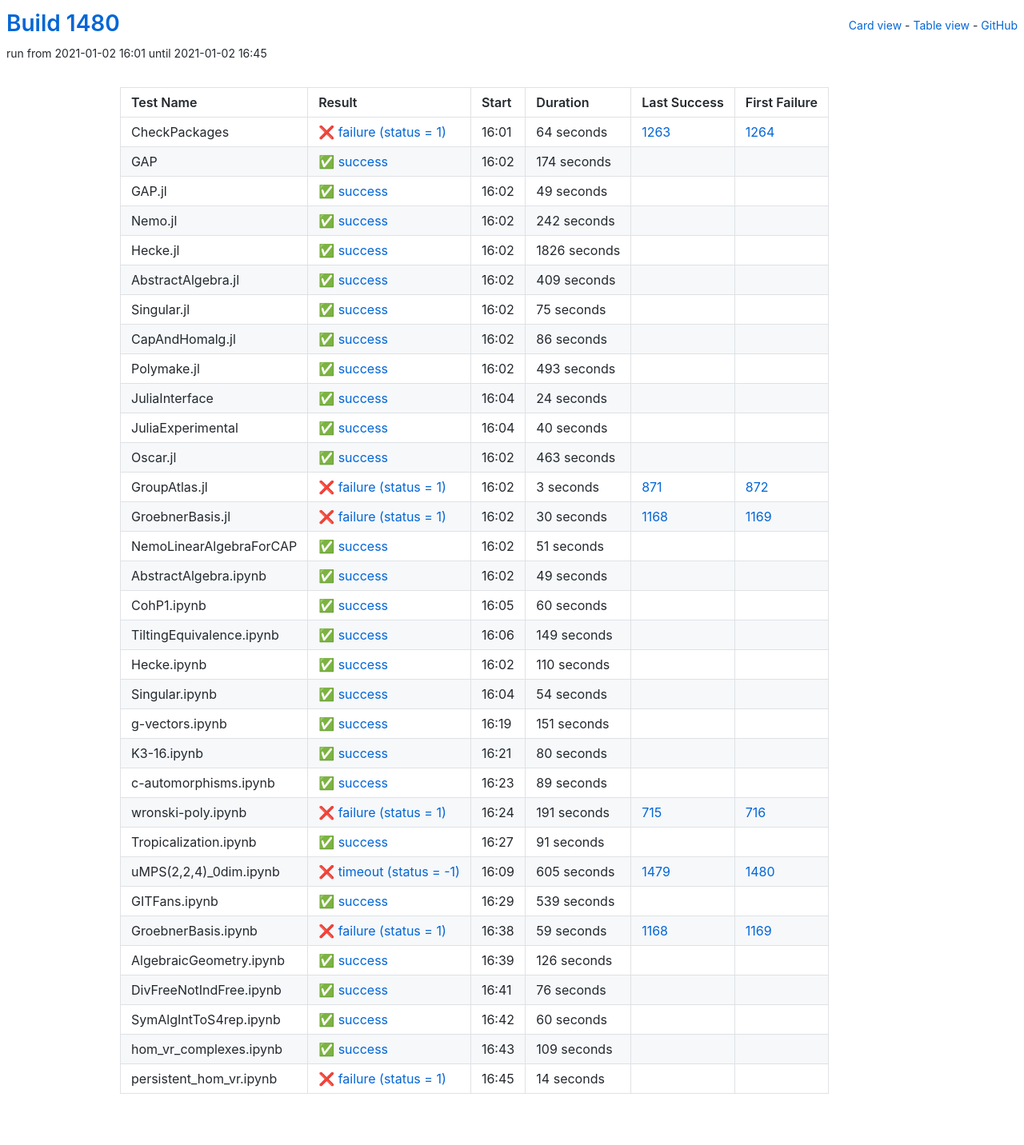
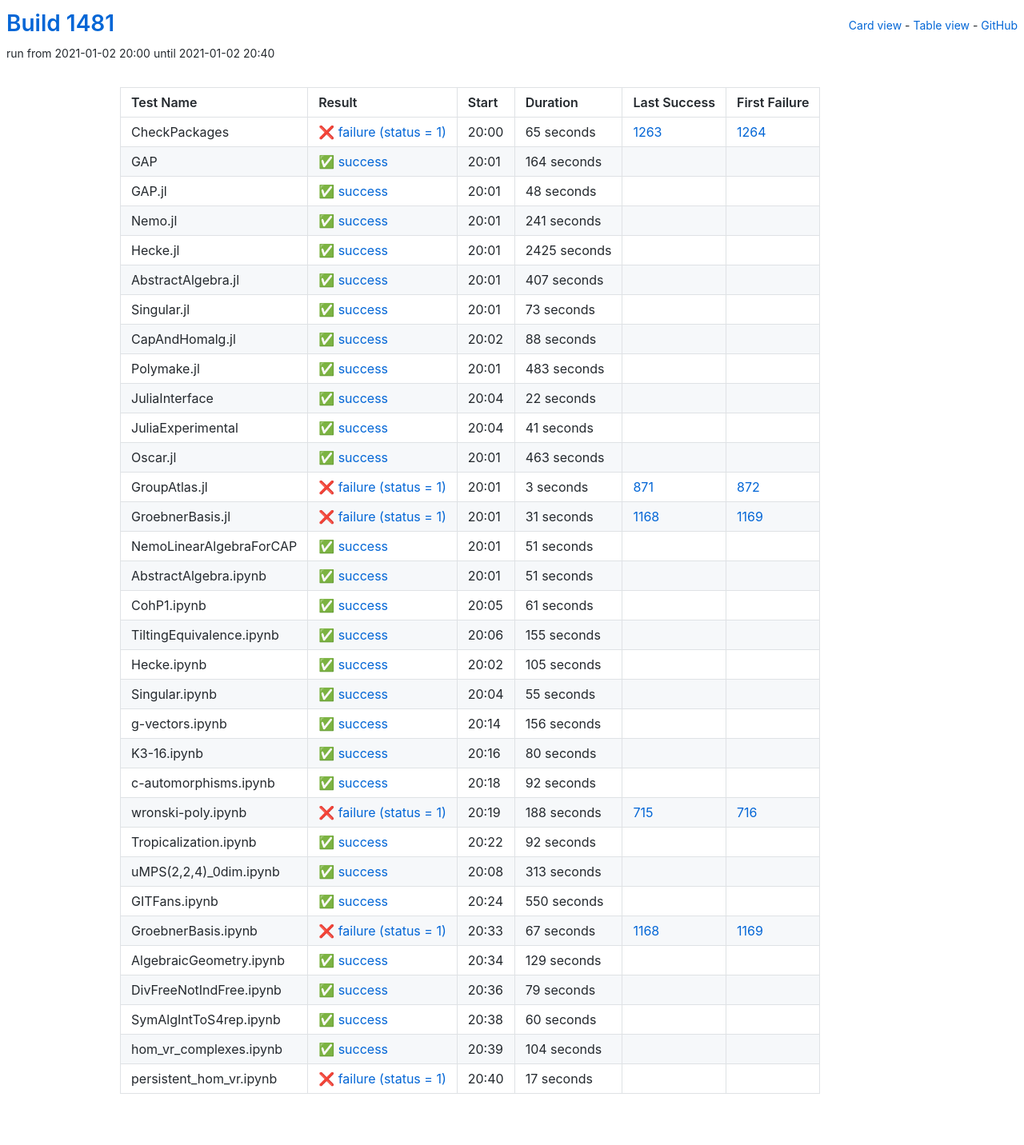
Before and after one commit to oscar-system/oscar-ci-status-stable, a Jekyll site: the page built from table.html, in a window 1280 px wide. Shown: the whole page at 80% size. Built offline with Jekyll 4.4.1, drawn with Linux system fonts in a browser that asks for light colours.

Commit message:
Build #1481

```diff
--- a/_data/ci.yml
+++ b/_data/ci.yml
@@ -1,6 +1,6 @@
 ---
-build: 1480
-build_url: https://oscarci.mathematik.uni-kl.de/job/oscar-stable/1480/
+build: 1481
+build_url: https://oscarci.mathematik.uni-kl.de/job/oscar-stable/1481/
 job: oscar-stable
 organization: oscar-system
 repo: oscar-ci-status-stable
@@ -8,140 +8,140 @@ repourl: https://github.com/oscar-system/oscar-ci-status-stable
 tests:
 - name: CheckPackages
   id: checkpackages
-  log: https://oscarci.mathematik.uni-kl.de/job/oscar-stable/1480/artifact/logs/build-1480/CheckPackages.log
-  start: 2021-01-02 16:01
+  log: https://oscarci.mathematik.uni-kl.de/job/oscar-stable/1481/artifact/logs/build-1481/CheckPackages.log
+  start: 2021-01-02 20:00
   success: false
   exitcode: 1
   status: failure
-  duration: 64
+  duration: 65
   last_success: 1263
   last_success_url: https://oscarci.mathematik.uni-kl.de/job/oscar-stable/1263/
   first_failure: 1264
   first_failure_url: https://oscarci.mathematik.uni-kl.de/job/oscar-stable/1264/
 - name: GAP
   id: gap
-  log: https://oscarci.mathematik.uni-kl.de/job/oscar-stable/1480/artifact/logs/build-1480/GAP.log
-  start: 2021-01-02 16:02
+  log: https://oscarci.mathematik.uni-kl.de/job/oscar-stable/1481/artifact/logs/build-1481/GAP.log
+  start: 2021-01-02 20:01
   success: true
   exitcode: 0
   status: success
-  duration: 174
+  duration: 164
   last_success: false
   last_success_url:
   first_failure: false
   first_failure_url:
 - name: GAP.jl
   id: gap-jl
-  log: https://oscarci.mathematik.uni-kl.de/job/oscar-stable/1480/artifact/logs/build-1480/GAP.jl.log
-  start: 2021-01-02 16:02
+  log: https://oscarci.mathematik.uni-kl.de/job/oscar-stable/1481/artifact/logs/build-1481/GAP.jl.log
+  start: 2021-01-02 20:01
   success: true
   exitcode: 0
   status: success
-  duration: 49
+  duration: 48
   last_success: false
   last_success_url:
   first_failure: false
   first_failure_url:
 - name: Nemo.jl
   id: nemo-jl
-  log: https://oscarci.mathematik.uni-kl.de/job/oscar-stable/1480/artifact/logs/build-1480/Nemo.jl.log
-  start: 2021-01-02 16:02
+  log: https://oscarci.mathematik.uni-kl.de/job/oscar-stable/1481/artifact/logs/build-1481/Nemo.jl.log
+  start: 2021-01-02 20:01
   success: true
   exitcode: 0
   status: success
-  duration: 242
+  duration: 241
   last_success: false
   last_success_url:
   first_failure: false
   first_failure_url:
 - name: Hecke.jl
   id: hecke-jl
-  log: https://oscarci.mathematik.uni-kl.de/job/oscar-stable/1480/artifact/logs/build-1480/Hecke.jl.log
-  start: 2021-01-02 16:02
+  log: https://oscarci.mathematik.uni-kl.de/job/oscar-stable/1481/artifact/logs/build-1481/Hecke.jl.log
+  start: 2021-01-02 20:01
   success: true
   exitcode: 0
   status: success
-  duration: 1826
+  duration: 2425
   last_success: false
   last_success_url:
   first_failure: false
   first_failure_url:
 - name: AbstractAlgebra.jl
   id: abstractalgebra-jl
-  log: https://oscarci.mathematik.uni-kl.de/job/oscar-stable/1480/artifact/logs/build-1480/AbstractAlgebra.jl.log
-  start: 2021-01-02 16:02
+  log: https://oscarci.mathematik.uni-kl.de/job/oscar-stable/1481/artifact/logs/build-1481/AbstractAlgebra.jl.log
+  start: 2021-01-02 20:01
   success: true
   exitcode: 0
   status: success
-  duration: 409
+  duration: 407
   last_success: false
   last_success_url:
   first_failure: false
   first_failure_url:
 - name: Singular.jl
   id: singular-jl
-  log: https://oscarci.mathematik.uni-kl.de/job/oscar-stable/1480/artifact/logs/build-1480/Singular.jl.log
-  start: 2021-01-02 16:02
+  log: https://oscarci.mathematik.uni-kl.de/job/oscar-stable/1481/artifact/logs/build-1481/Singular.jl.log
+  start: 2021-01-02 20:01
   success: true
   exitcode: 0
   status: success
-  duration: 75
+  duration: 73
   last_success: false
   last_success_url:
   first_failure: false
   first_failure_url:
 - name: CapAndHomalg.jl
   id: capandhomalg-jl
-  log: https://oscarci.mathematik.uni-kl.de/job/oscar-stable/1480/artifact/logs/build-1480/CapAndHomalg.jl.log
-  start: 2021-01-02 16:02
+  log: https://oscarci.mathematik.uni-kl.de/job/oscar-stable/1481/artifact/logs/build-1481/CapAndHomalg.jl.log
+  start: 2021-01-02 20:02
   success: true
   exitcode: 0
   status: success
-  duration: 86
+  duration: 88
   last_success: false
   last_success_url:
   first_failure: false
   first_failure_url:
 - name: Polymake.jl
   id: polymake-jl
-  log: https://oscarci.mathematik.uni-kl.de/job/oscar-stable/1480/artifact/logs/build-1480/Polymake.jl.log
-  start: 2021-01-02 16:02
+  log: https://oscarci.mathematik.uni-kl.de/job/oscar-stable/1481/artifact/logs/build-1481/Polymake.jl.log
+  start: 2021-01-02 20:01
   success: true
   exitcode: 0
   status: success
-  duration: 493
+  duration: 483
   last_success: false
   last_success_url:
   first_failure: false
   first_failure_url:
 - name: JuliaInterface
   id: juliainterface
-  log: https://oscarci.mathematik.uni-kl.de/job/oscar-stable/1480/artifact/logs/build-1480/JuliaInterface.log
-  start: 2021-01-02 16:04
+  log: https://oscarci.mathematik.uni-kl.de/job/oscar-stable/1481/artifact/logs/build-1481/JuliaInterface.log
+  start: 2021-01-02 20:04
   success: true
   exitcode: 0
   status: success
-  duration: 24
+  duration: 22
   last_success: false
   last_success_url:
   first_failure: false
   first_failure_url:
 - name: JuliaExperimental
   id: juliaexperimental
-  log: https://oscarci.mathematik.uni-kl.de/job/oscar-stable/1480/artifact/logs/build-1480/JuliaExperimental.log
-  start: 2021-01-02 16:04
+  log: https://oscarci.mathematik.uni-kl.de/job/oscar-stable/1481/artifact/logs/build-1481/JuliaExperimental.log
+  start: 2021-01-02 20:04
   success: true
   exitcode: 0
   status: success
-  duration: 40
+  duration: 41
   last_success: false
   last_success_url:
   first_failure: false
   first_failure_url:
 - name: Oscar.jl
   id: oscar-jl
-  log: https://oscarci.mathematik.uni-kl.de/job/oscar-stable/1480/artifact/logs/build-1480/Oscar.jl.log
-  start: 2021-01-02 16:02
+  log: https://oscarci.mathematik.uni-kl.de/job/oscar-stable/1481/artifact/logs/build-1481/Oscar.jl.log
+  start: 2021-01-02 20:01
   success: true
   exitcode: 0
   status: success
@@ -152,8 +152,8 @@ tests:
   first_failure_url:
 - name: GroupAtlas.jl
   id: groupatlas-jl
-  log: https://oscarci.mathematik.uni-kl.de/job/oscar-stable/1480/artifact/logs/build-1480/GroupAtlas.jl.log
-  start: 2021-01-02 16:02
+  log: https://oscarci.mathematik.uni-kl.de/job/oscar-stable/1481/artifact/logs/build-1481/GroupAtlas.jl.log
+  start: 2021-01-02 20:01
   success: false
   exitcode: 1
   status: failure
@@ -164,20 +164,20 @@ tests:
   first_failure_url: https://oscarci.mathematik.uni-kl.de/job/oscar-stable/872/
 - name: GroebnerBasis.jl
   id: groebnerbasis-jl
-  log: https://oscarci.mathematik.uni-kl.de/job/oscar-stable/1480/artifact/logs/build-1480/GroebnerBasis.jl.log
-  start: 2021-01-02 16:02
+  log: https://oscarci.mathematik.uni-kl.de/job/oscar-stable/1481/artifact/logs/build-1481/GroebnerBasis.jl.log
+  start: 2021-01-02 20:01
   success: false
   exitcode: 1
   status: failure
-  duration: 30
+  duration: 31
   last_success: 1168
   last_success_url: https://oscarci.mathematik.uni-kl.de/job/oscar-stable/1168/
   first_failure: 1169
   first_failure_url: https://oscarci.mathematik.uni-kl.de/job/oscar-stable/1169/
 - name: NemoLinearAlgebraForCAP
   id: nemolinearalgebraforcap
-  log: https://oscarci.mathematik.uni-kl.de/job/oscar-stable/1480/artifact/logs/build-1480/NemoLinearAlgebraForCAP.log
-  start: 2021-01-02 16:02
+  log: https://oscarci.mathematik.uni-kl.de/job/oscar-stable/1481/artifact/logs/build-1481/NemoLinearAlgebraForCAP.log
+  start: 2021-01-02 20:01
   success: true
   exitcode: 0
   status: success
@@ -188,80 +188,80 @@ tests:
   first_failure_url:
 - name: AbstractAlgebra.ipynb
   id: abstractalgebra-ipynb
-  log: https://oscarci.mathematik.uni-kl.de/job/oscar-stable/1480/artifact/logs/build-1480/AbstractAlgebra.ipynb.log
-  start: 2021-01-02 16:02
+  log: https://oscarci.mathematik.uni-kl.de/job/oscar-stable/1481/artifact/logs/build-1481/AbstractAlgebra.ipynb.log
+  start: 2021-01-02 20:01
   success: true
   exitcode: 0
   status: success
-  duration: 49
+  duration: 51
   last_success: false
   last_success_url:
   first_failure: false
   first_failure_url:
 - name: CohP1.ipynb
   id: cohp1-ipynb
-  log: https://oscarci.mathematik.uni-kl.de/job/oscar-stable/1480/artifact/logs/build-1480/CohP1.ipynb.log
-  start: 2021-01-02 16:05
+  log: https://oscarci.mathematik.uni-kl.de/job/oscar-stable/1481/artifact/logs/build-1481/CohP1.ipynb.log
+  start: 2021-01-02 20:05
   success: true
   exitcode: 0
   status: success
-  duration: 60
+  duration: 61
   last_success: false
   last_success_url:
   first_failure: false
   first_failure_url:
 - name: TiltingEquivalence.ipynb
   id: tiltingequivalence-ipynb
-  log: https://oscarci.mathematik.uni-kl.de/job/oscar-stable/1480/artifact/logs/build-1480/TiltingEquivalence.ipynb.log
-  start: 2021-01-02 16:06
+  log: https://oscarci.mathematik.uni-kl.de/job/oscar-stable/1481/artifact/logs/build-1481/TiltingEquivalence.ipynb.log
+  start: 2021-01-02 20:06
   success: true
   exitcode: 0
   status: success
-  duration: 149
+  duration: 155
   last_success: false
   last_success_url:
   first_failure: false
   first_failure_url:
 - name: Hecke.ipynb
   id: hecke-ipynb
-  log: https://oscarci.mathematik.uni-kl.de/job/oscar-stable/1480/artifact/logs/build-1480/Hecke.ipynb.log
-  start: 2021-01-02 16:02
+  log: https://oscarci.mathematik.uni-kl.de/job/oscar-stable/1481/artifact/logs/build-1481/Hecke.ipynb.log
+  start: 2021-01-02 20:02
   success: true
   exitcode: 0
   status: success
-  duration: 110
+  duration: 105
   last_success: false
   last_success_url:
   first_failure: false
   first_failure_url:
 - name: Singular.ipynb
   id: singular-ipynb
-  log: https://oscarci.mathematik.uni-kl.de/job/oscar-stable/1480/artifact/logs/build-1480/Singular.ipynb.log
-  start: 2021-01-02 16:04
+  log: https://oscarci.mathematik.uni-kl.de/job/oscar-stable/1481/artifact/logs/build-1481/Singular.ipynb.log
+  start: 2021-01-02 20:04
   success: true
   exitcode: 0
   status: success
-  duration: 54
+  duration: 55
   last_success: false
   last_success_url:
   first_failure: false
   first_failure_url:
 - name: g-vectors.ipynb
   id: g-vectors-ipynb
-  log: https://oscarci.mathematik.uni-kl.de/job/oscar-stable/1480/artifact/logs/build-1480/g-vectors.ipynb.log
-  start: 2021-01-02 16:19
+  log: https://oscarci.mathematik.uni-kl.de/job/oscar-stable/1481/artifact/logs/build-1481/g-vectors.ipynb.log
+  start: 2021-01-02 20:14
   success: true
   exitcode: 0
   status: success
-  duration: 151
+  duration: 156
   last_success: false
   last_success_url:
   first_failure: false
   first_failure_url:
 - name: K3-16.ipynb
   id: k3-16-ipynb
-  log: https://oscarci.mathematik.uni-kl.de/job/oscar-stable/1480/artifact/logs/build-1480/K3-16.ipynb.log
-  start: 2021-01-02 16:21
+  log: https://oscarci.mathematik.uni-kl.de/job/oscar-stable/1481/artifact/logs/build-1481/K3-16.ipynb.log
+  start: 2021-01-02 20:16
   success: true
   exitcode: 0
   status: success
@@ -272,104 +272,104 @@ tests:
   first_failure_url:
 - name: c-automorphisms.ipynb
   id: c-automorphisms-ipynb
-  log: https://oscarci.mathematik.uni-kl.de/job/oscar-stable/1480/artifact/logs/build-1480/c-automorphisms.ipynb.log
-  start: 2021-01-02 16:23
+  log: https://oscarci.mathematik.uni-kl.de/job/oscar-stable/1481/artifact/logs/build-1481/c-automorphisms.ipynb.log
+  start: 2021-01-02 20:18
   success: true
   exitcode: 0
   status: success
-  duration: 89
+  duration: 92
   last_success: false
   last_success_url:
   first_failure: false
   first_failure_url:
 - name: wronski-poly.ipynb
   id: wronski-poly-ipynb
-  log: https://oscarci.mathematik.uni-kl.de/job/oscar-stable/1480/artifact/logs/build-1480/wronski-poly.ipynb.log
-  start: 2021-01-02 16:24
+  log: https://oscarci.mathematik.uni-kl.de/job/oscar-stable/1481/artifact/logs/build-1481/wronski-poly.ipynb.log
+  start: 2021-01-02 20:19
   success: false
   exitcode: 1
   status: failure
-  duration: 191
+  duration: 188
   last_success: 715
   last_success_url: https://oscarci.mathematik.uni-kl.de/job/oscar-stable/715/
   first_failure: 716
   first_failure_url: https://oscarci.mathematik.uni-kl.de/job/oscar-stable/716/
 - name: Tropicalization.ipynb
   id: tropicalization-ipynb
-  log: https://oscarci.mathematik.uni-kl.de/job/oscar-stable/1480/artifact/logs/build-1480/Tropicalization.ipynb.log
-  start: 2021-01-02 16:27
+  log: https://oscarci.mathematik.uni-kl.de/job/oscar-stable/1481/artifact/logs/build-1481/Tropicalization.ipynb.log
+  start: 2021-01-02 20:22
   success: true
   exitcode: 0
   status: success
-  duration: 91
+  duration: 92
   last_success: false
   last_success_url:
   first_failure: false
   first_failure_url:
 - name: uMPS(2,2,4)_0dim.ipynb
   id: umps-2-2-4-0dim-ipynb
-  log: https://oscarci.mathematik.uni-kl.de/job/oscar-stable/1480/artifact/logs/build-1480/uMPS-2-2-4-_0dim.ipynb.log
-  start: 2021-01-02 16:09
-  success: false
-  exitcode: -1
-  status: timeout
-  duration: 605
-  last_success: 1479
-  last_success_url: https://oscarci.mathematik.uni-kl.de/job/oscar-stable/1479/
-  first_failure: 1480
-  first_failure_url: https://oscarci.mathematik.uni-kl.de/job/oscar-stable/1480/
-- name: GITFans.ipynb
-  id: gitfans-ipynb
-  log: https://oscarci.mathematik.uni-kl.de/job/oscar-stable/1480/artifact/logs/build-1480/GITFans.ipynb.log
-  start: 2021-01-02 16:29
+  log: https://oscarci.mathematik.uni-kl.de/job/oscar-stable/1481/artifact/logs/build-1481/uMPS-2-2-4-_0dim.ipynb.log
+  start: 2021-01-02 20:08
   success: true
   exitcode: 0
   status: success
-  duration: 539
+  duration: 313
+  last_success: false
+  last_success_url:
+  first_failure: false
+  first_failure_url:
+- name: GITFans.ipynb
+  id: gitfans-ipynb
+  log: https://oscarci.mathematik.uni-kl.de/job/oscar-stable/1481/artifact/logs/build-1481/GITFans.ipynb.log
+  start: 2021-01-02 20:24
+  success: true
+  exitcode: 0
+  status: success
+  duration: 550
   last_success: false
   last_success_url:
   first_failure: false
   first_failure_url:
 - name: GroebnerBasis.ipynb
   id: groebnerbasis-ipynb
-  log: https://oscarci.mathematik.uni-kl.de/job/oscar-stable/1480/artifact/logs/build-1480/GroebnerBasis.ipynb.log
-  start: 2021-01-02 16:38
+  log: https://oscarci.mathematik.uni-kl.de/job/oscar-stable/1481/artifact/logs/build-1481/GroebnerBasis.ipynb.log
+  start: 2021-01-02 20:33
   success: false
   exitcode: 1
   status: failure
-  duration: 59
+  duration: 67
   last_success: 1168
   last_success_url: https://oscarci.mathematik.uni-kl.de/job/oscar-stable/1168/
   first_failure: 1169
   first_failure_url: https://oscarci.mathematik.uni-kl.de/job/oscar-stable/1169/
 - name: AlgebraicGeometry.ipynb
   id: algebraicgeometry-ipynb
-  log: https://oscarci.mathematik.uni-kl.de/job/oscar-stable/1480/artifact/logs/build-1480/AlgebraicGeometry.ipynb.log
-  start: 2021-01-02 16:39
+  log: https://oscarci.mathematik.uni-kl.de/job/oscar-stable/1481/artifact/logs/build-1481/AlgebraicGeometry.ipynb.log
+  start: 2021-01-02 20:34
   success: true
   exitcode: 0
   status: success
-  duration: 126
+  duration: 129
   last_success: false
   last_success_url:
   first_failure: false
   first_failure_url:
 - name: DivFreeNotIndFree.ipynb
   id: divfreenotindfree-ipynb
-  log: https://oscarci.mathematik.uni-kl.de/job/oscar-stable/1480/artifact/logs/build-1480/DivFreeNotIndFree.ipynb.log
-  start: 2021-01-02 16:41
+  log: https://oscarci.mathematik.uni-kl.de/job/oscar-stable/1481/artifact/logs/build-1481/DivFreeNotIndFree.ipynb.log
+  start: 2021-01-02 20:36
   success: true
   exitcode: 0
   status: success
-  duration: 76
+  duration: 79
   last_success: false
   last_success_url:
   first_failure: false
   first_failure_url:
 - name: SymAlgIntToS4rep.ipynb
   id: symalginttos4rep-ipynb
-  log: https://oscarci.mathematik.uni-kl.de/job/oscar-stable/1480/artifact/logs/build-1480/SymAlgIntToS4rep.ipynb.log
-  start: 2021-01-02 16:42
+  log: https://oscarci.mathematik.uni-kl.de/job/oscar-stable/1481/artifact/logs/build-1481/SymAlgIntToS4rep.ipynb.log
+  start: 2021-01-02 20:38
   success: true
   exitcode: 0
   status: success
@@ -380,24 +380,24 @@ tests:
   first_failure_url:
 - name: hom_vr_complexes.ipynb
   id: hom-vr-complexes-ipynb
-  log: https://oscarci.mathematik.uni-kl.de/job/oscar-stable/1480/artifact/logs/build-1480/hom_vr_complexes.ipynb.log
-  start: 2021-01-02 16:43
+  log: https://oscarci.mathematik.uni-kl.de/job/oscar-stable/1481/artifact/logs/build-1481/hom_vr_complexes.ipynb.log
+  start: 2021-01-02 20:39
   success: true
   exitcode: 0
   status: success
-  duration: 109
+  duration: 104
   last_success: false
   last_success_url:
   first_failure: false
   first_failure_url:
 - name: persistent_hom_vr.ipynb
   id: persistent-hom-vr-ipynb
-  log: https://oscarci.mathematik.uni-kl.de/job/oscar-stable/1480/artifact/logs/build-1480/persistent_hom_vr.ipynb.log
-  start: 2021-01-02 16:45
+  log: https://oscarci.mathematik.uni-kl.de/job/oscar-stable/1481/artifact/logs/build-1481/persistent_hom_vr.ipynb.log
+  start: 2021-01-02 20:40
   success: false
   exitcode: 1
   status: failure
-  duration: 14
+  duration: 17
   last_success: false
   last_success_url:
   first_failure: false
```
Also changed, not shown: README.md.
